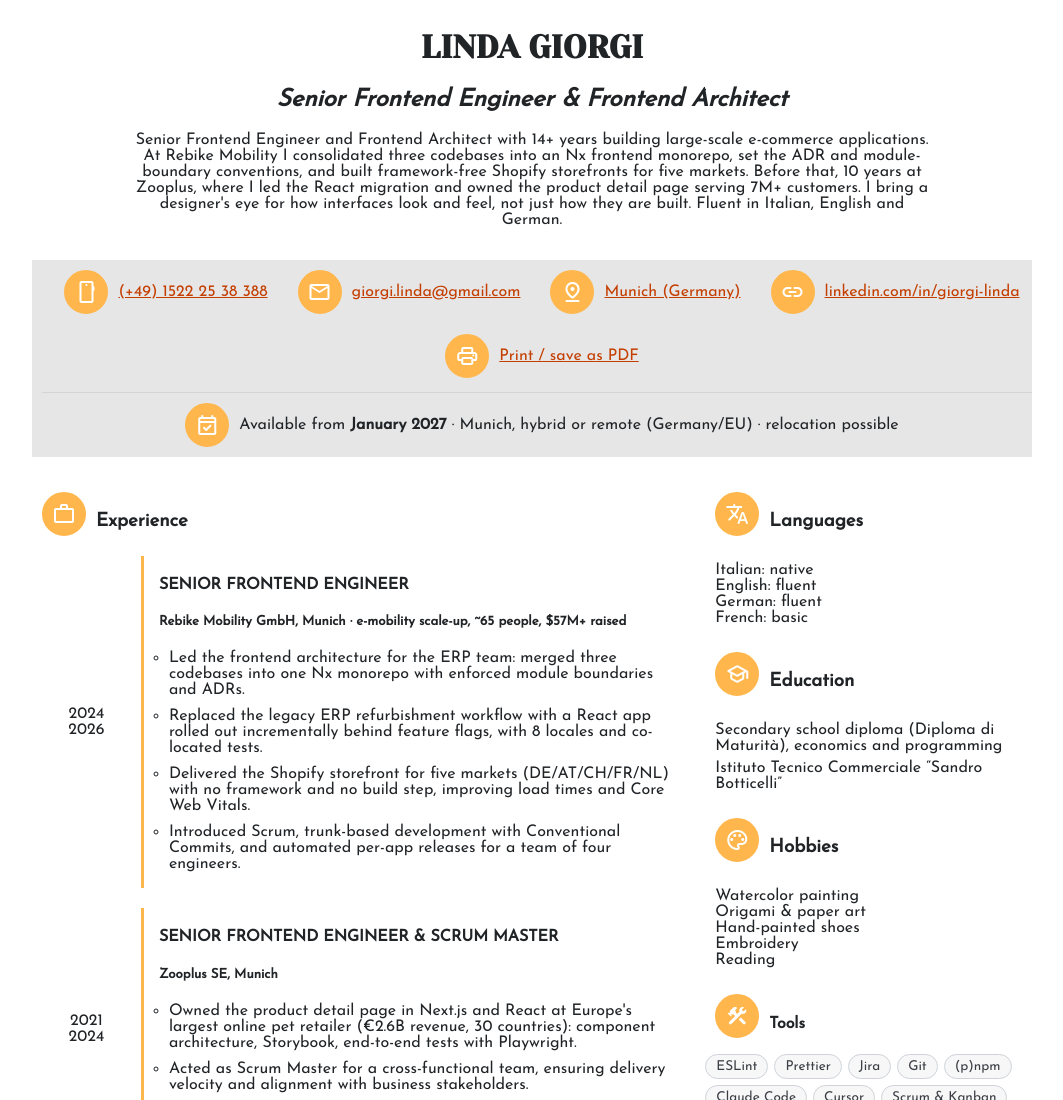
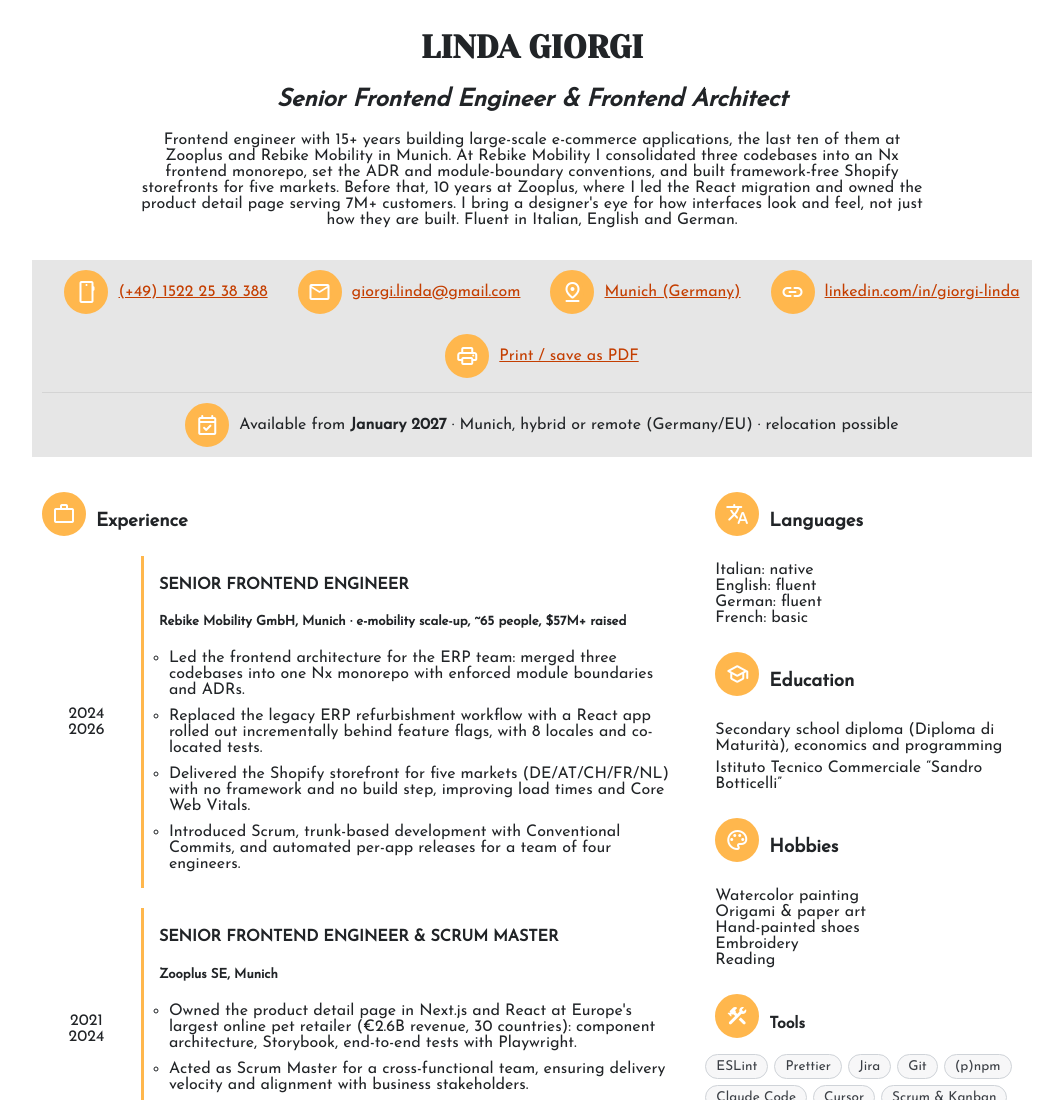
Before and after one commit to giorgilinda/CV, a plain HTML site: page index.html in a window 1280 px wide. Shown: the top 1100 px of the page, without its empty margins (108-1171 px from the left). Drawn offline with nearby package versions, Linux system fonts and the light colour scheme.

Commit message:
adjust summary

```diff
--- a/index.html
+++ b/index.html
@@ -7,13 +7,13 @@
     <meta name="viewport" content="width=device-width, initial-scale=1" />
     <meta
       name="description"
-      content="Linda Giorgi, Senior Frontend Engineer &amp; Frontend Architect in Munich with 14+ years in large-scale e-commerce: React, TypeScript, Nx monorepos, Web Components and Shopify. 10 years at Zooplus, then Rebike Mobility. Available from January 2027."
+      content="Linda Giorgi, Senior Frontend Engineer &amp; Frontend Architect in Munich with 15+ years in large-scale e-commerce: React, TypeScript, Nx monorepos, Web Components and Shopify. 10 years at Zooplus, then Rebike Mobility. Available from January 2027."
     />
     <meta property="og:type" content="profile" />
     <meta property="og:title" content="Linda Giorgi, Senior Frontend Engineer &amp; Frontend Architect" />
     <meta
       property="og:description"
-      content="14+ years building large-scale e-commerce frontends. React, TypeScript, Nx, Web Components, Shopify. Munich, Germany. Available from January 2027."
+      content="15+ years building large-scale e-commerce frontends. React, TypeScript, Nx, Web Components, Shopify. Munich, Germany. Available from January 2027."
     />
     <meta property="og:url" content="https://linda-giorgi-cv.vercel.app/" />
     <meta property="og:locale" content="en_US" />
@@ -167,9 +167,9 @@
             <h1 id="name">Linda Giorgi</h1>
             <p id="professionalTitle">Senior Frontend Engineer &amp; Frontend Architect</p>
             <p>
-              Senior Frontend Engineer and Frontend Architect with 14+ years
-              building large-scale e-commerce applications. At Rebike Mobility
-              I consolidated three codebases into an Nx frontend monorepo, set
+              Frontend engineer with 15+ years building large-scale e-commerce
+              applications, the last ten of them at Zooplus and Rebike Mobility
+              in Munich. At Rebike Mobility I consolidated three codebases into an Nx frontend monorepo, set
               the ADR and module-boundary conventions, and built framework-free
               Shopify storefronts for five markets. Before that, 10 years at
               Zooplus, where I led the React migration and owned the product
```
